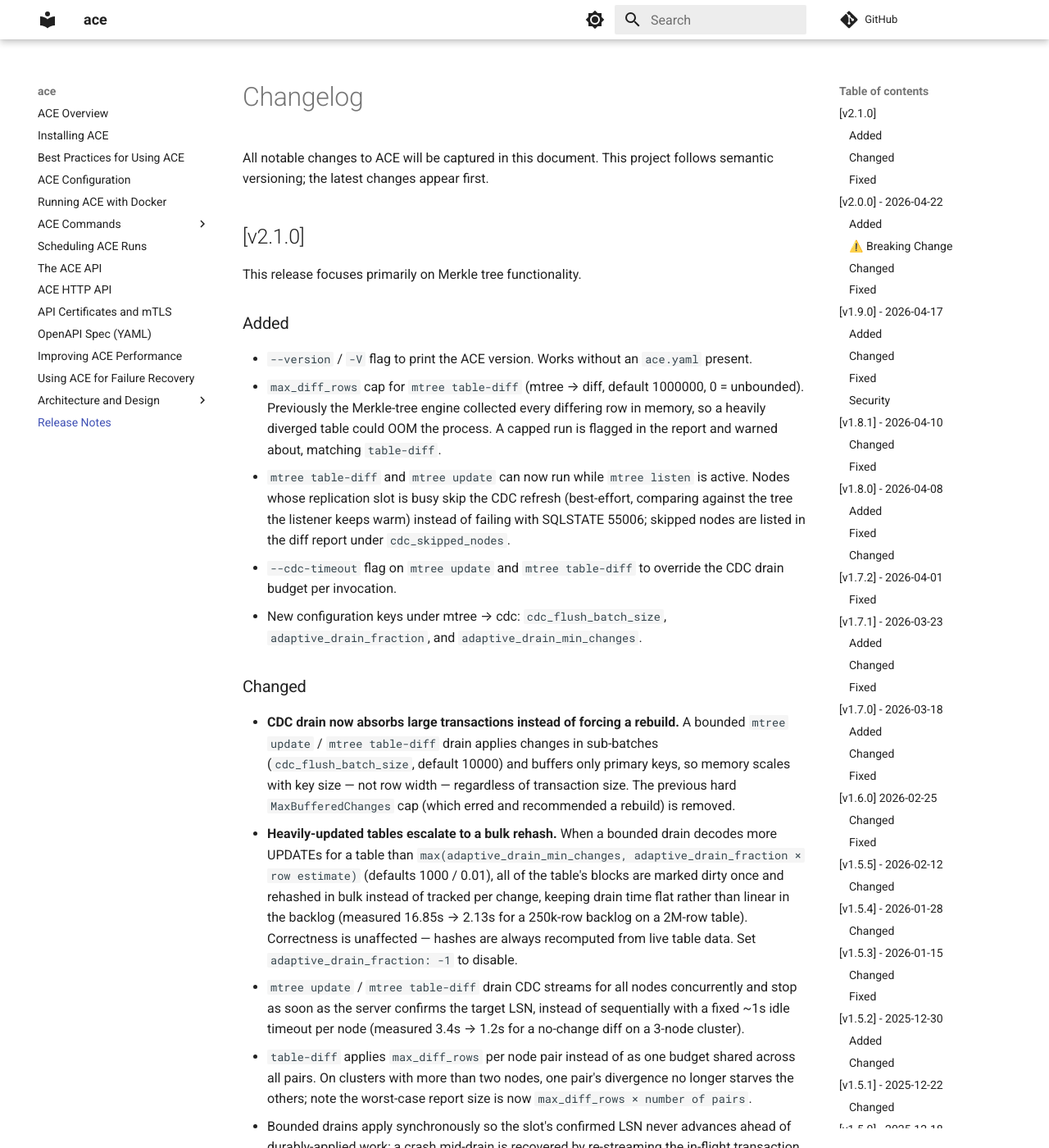
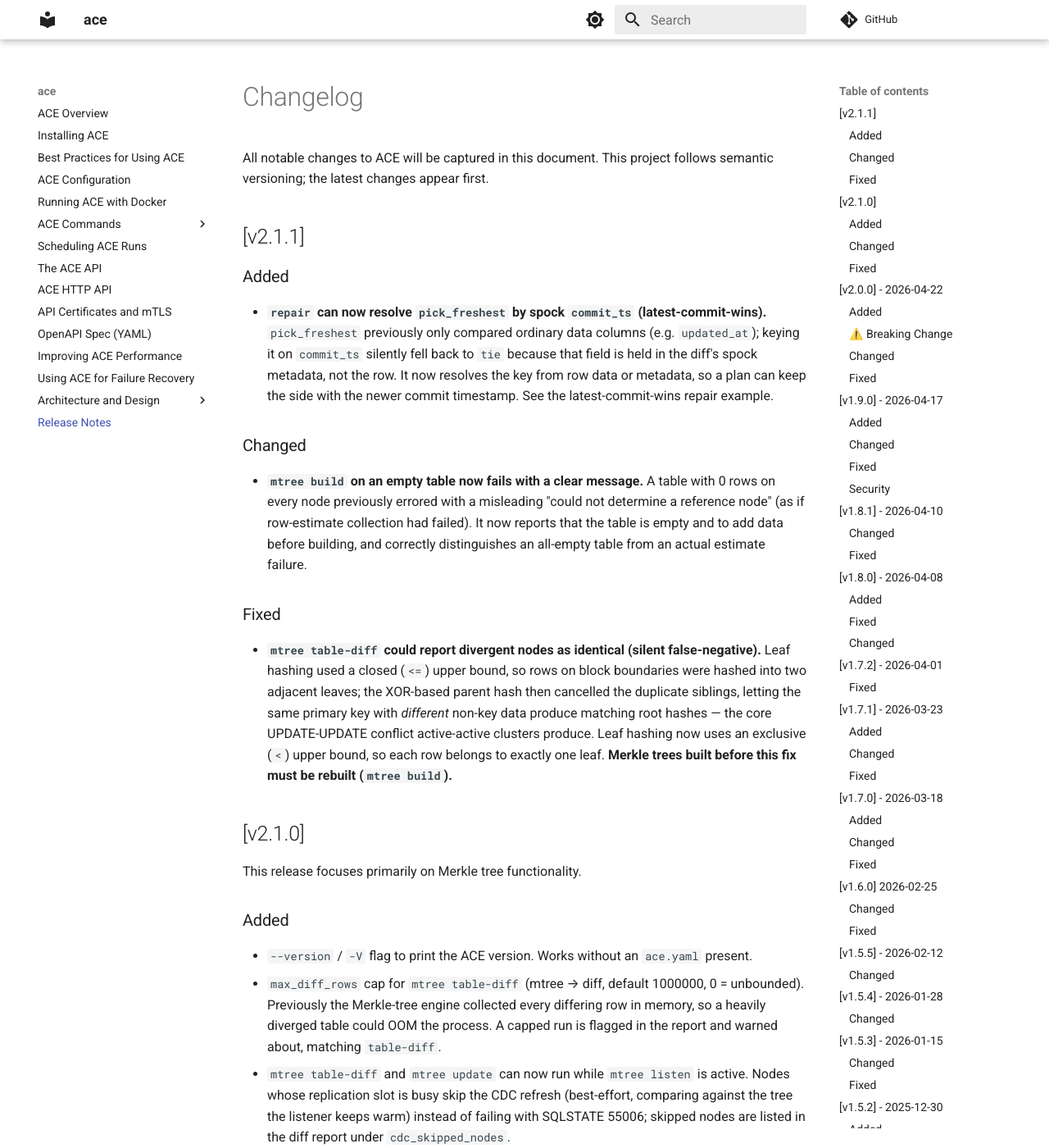
Before and after one commit to pgEdge/ace, an MkDocs documentation site: the page built from docs/CHANGELOG.md, in a window 1280 px wide and 1400 px high. Shown: the whole window at 82% size. Built offline with MkDocs 1.6.1 and Material for MkDocs 9.7.7, drawn with Linux system fonts in a browser that asks for light colours; comment, search, counter and statistics services are not loaded.

Commit message:
docs(changelog): add v2.1.1 entries for repair commit_ts and empty-table build
Document pick_freshest latest-commit-wins (new capability) and the clearer
mtree build empty-table error.

```diff
--- a/docs/CHANGELOG.md
+++ b/docs/CHANGELOG.md
@@ -1,6 +1,33 @@
 # Changelog
 
 All notable changes to ACE will be captured in this document. This project follows semantic versioning; the latest changes appear first.
+
+## [v2.1.1]
+
+### Added
+- **`repair` can now resolve `pick_freshest` by spock `commit_ts`
+  (latest-commit-wins).** `pick_freshest` previously only compared ordinary data
+  columns (e.g. `updated_at`); keying it on `commit_ts` silently fell back to
+  `tie` because that field is held in the diff's spock metadata, not the row. It
+  now resolves the key from row data or metadata, so a plan can keep the side
+  with the newer commit timestamp. See the latest-commit-wins repair example.
+
+### Changed
+- **`mtree build` on an empty table now fails with a clear message.** A table
+  with 0 rows on every node previously errored with a misleading "could not
+  determine a reference node" (as if row-estimate collection had failed). It now
+  reports that the table is empty and to add data before building, and correctly
+  distinguishes an all-empty table from an actual estimate failure.
+
+### Fixed
+- **`mtree table-diff` could report divergent nodes as identical (silent
+  false-negative).** Leaf hashing used a closed (`<=`) upper bound, so rows on
+  block boundaries were hashed into two adjacent leaves; the XOR-based parent
+  hash then cancelled the duplicate siblings, letting the same primary key with
+  *different* non-key data produce matching root hashes — the core UPDATE-UPDATE
+  conflict active-active clusters produce. Leaf hashing now uses an exclusive
+  (`<`) upper bound, so each row belongs to exactly one leaf. **Merkle trees
+  built before this fix must be rebuilt (`mtree build`).**
 
 ## [v2.1.0]
 
```
